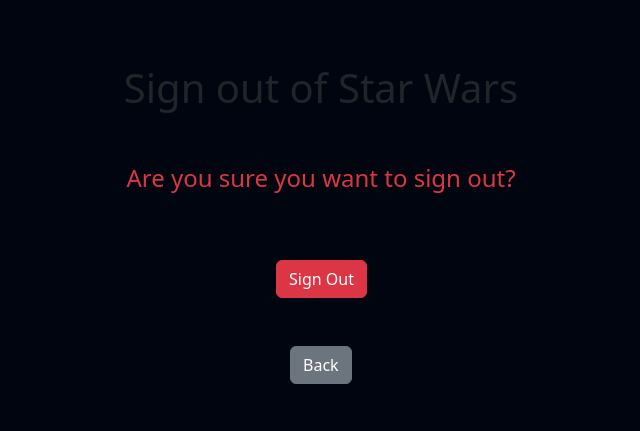
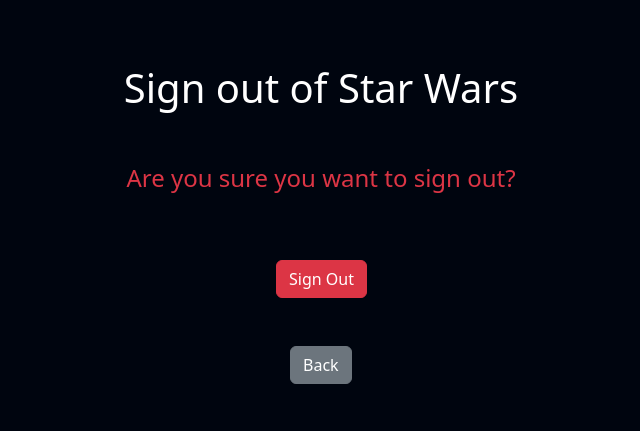
Before and after one commit to violaberg/star-wars-hackathon-2024, a Django app: page /accounts/logout/ in a window 1280 px wide. Shown: the part 92-523 px from the top of the page, without its empty margins (319-959 px from the left). Run offline with Django 4.2, Linux system fonts and the light colour scheme; a user stored in the database is signed in.

Commit message:
style: Whiten logout heading for contrast

```diff
--- a/templates/account/logout.html
+++ b/templates/account/logout.html
@@ -8,7 +8,7 @@
 <div class="container">
     <div class="row">
         <div class="col-md-8 offset-md-2 mt-5 text-center">
-            <h2 class="fs-1 mb-5">{% trans "Sign out of Star Wars" %}</h2>
+            <h2 class="fs-1 mb-5 text-white">{% trans "Sign out of Star Wars" %}</h2>
             <p class="fs-4 text-danger">{% trans 'Are you sure you want to sign out?' %}</p>
         </div>
     </div>
```
